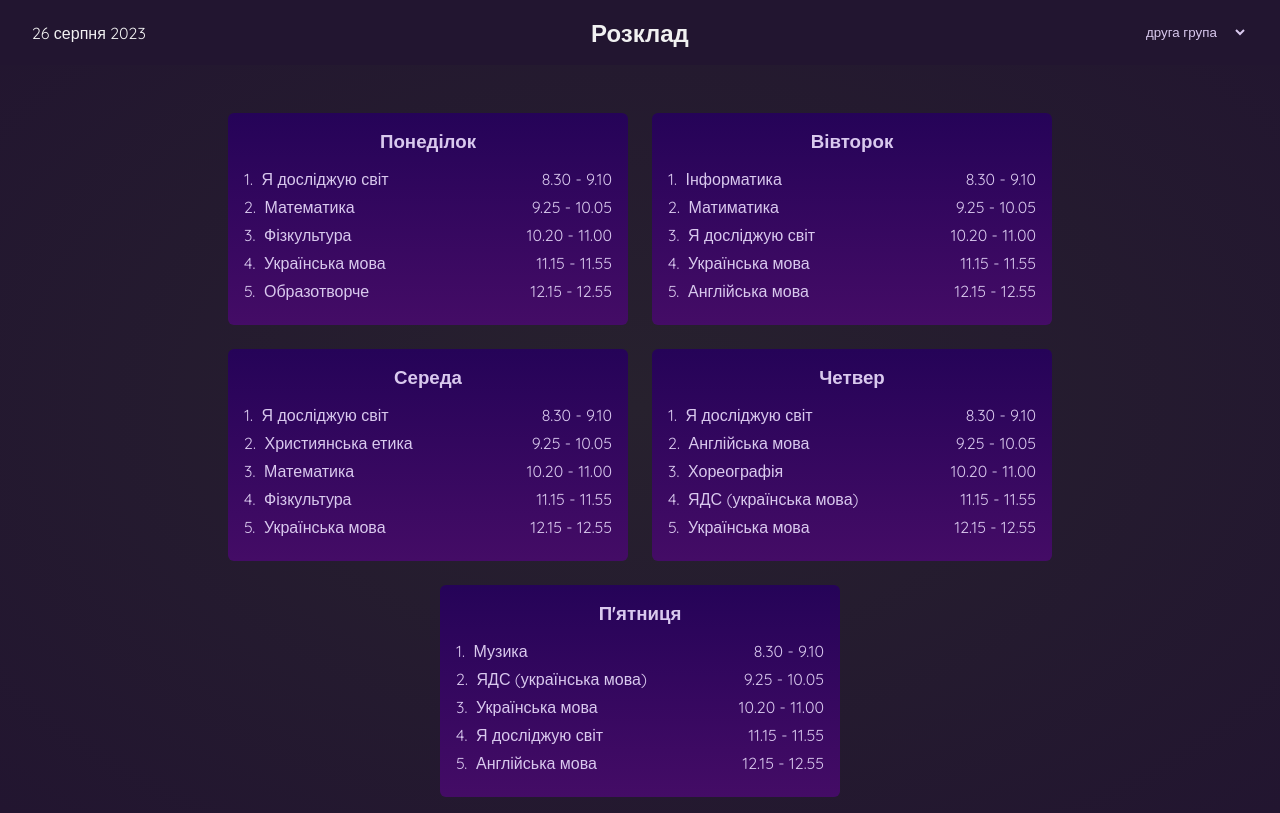
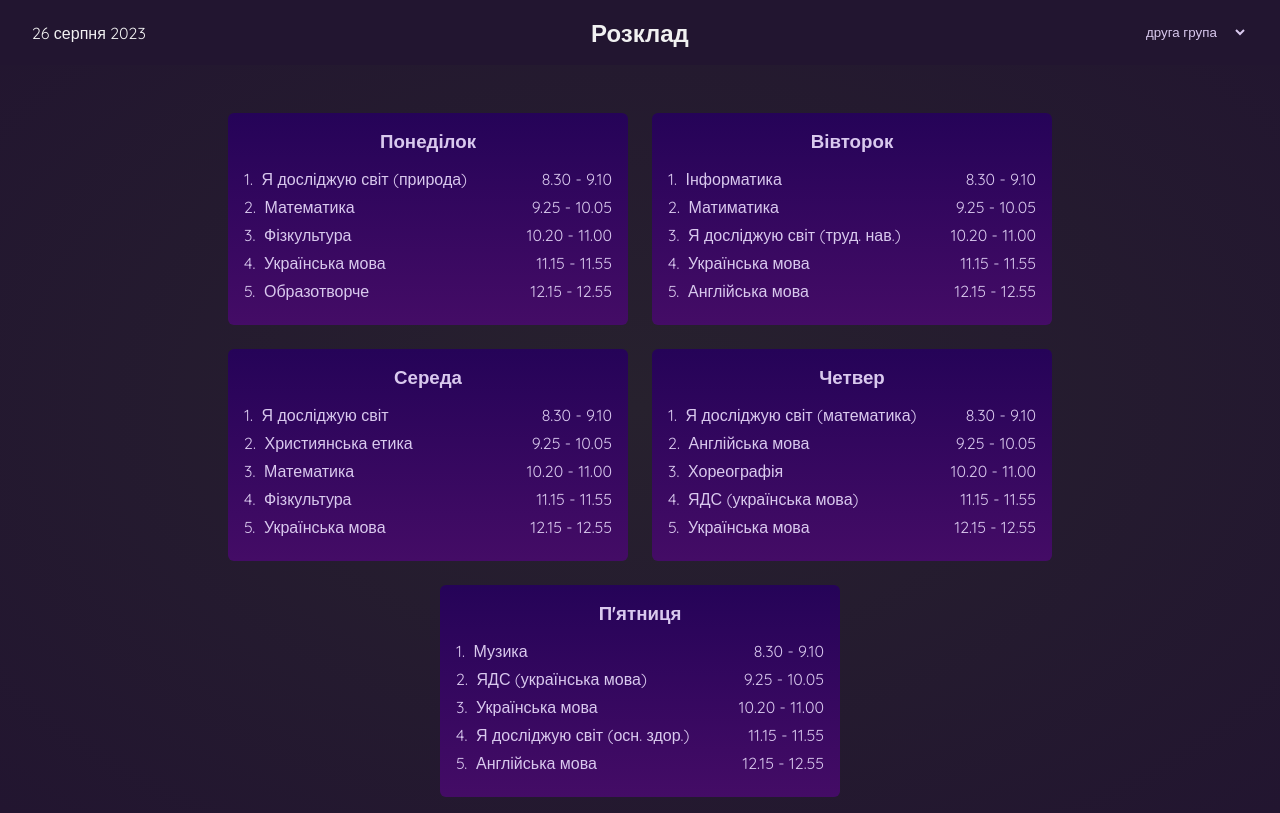
Before and after one commit to SerhiiStaryk/time-table2.0, a React (Create React App) app: page / in a window 1280 px wide. Built offline with nearby package versions, Linux system fonts and the light colour scheme.

Commit message:
Dev (#3)
* finish main functionality

* change time

* fix timetable

* fix code

* add google analytic

* change timetable

```diff
--- a/public/index.html
+++ b/public/index.html
@@ -24,6 +24,20 @@
       work correctly both with client-side routing and a non-root public URL.
       Learn how to configure a non-root public URL by running `npm run build`.
     -->
+    <!-- Google tag (gtag.js) -->
+    <script
+      async
+      src="https://www.googletagmanager.com/gtag/js?id=G-EKWMZWP95P"
+    ></script>
+    <script>
+      window.dataLayer = window.dataLayer || [];
+      function gtag() {
+        dataLayer.push(arguments);
+      }
+      gtag('js', new Date());
+
+      gtag('config', 'G-EKWMZWP95P');
+    </script>
     <title>Розклад</title>
   </head>
   <body>
--- a/src/constants/time-table.js
+++ b/src/constants/time-table.js
@@ -59,7 +59,7 @@
   {
     day: DAYS.mon,
     lessons: [
-      { name: 'Я досліджую світ', time: TIME[1] },
+      { name: 'Я досліджую світ (природа)', time: TIME[1] },
       { name: 'Математика', time: TIME[2] },
       { name: 'Фізкультура', time: TIME[3] },
       { name: 'Українська мова', time: TIME[4] },
@@ -71,7 +71,7 @@
     lessons: [
       { name: 'Інформатика', time: TIME[1] },
       { name: 'Матиматика', time: TIME[2] },
-      { name: 'Я досліджую світ', time: TIME[3] },
+      { name: 'Я досліджую світ (труд. нав.)', time: TIME[3] },
       { name: 'Українська мова', time: TIME[4] },
       { name: 'Англійська мова', time: TIME[5] },
     ],
@@ -89,7 +89,7 @@
   {
     day: DAYS.thu,
     lessons: [
-      { name: 'Я досліджую світ', time: TIME[1] },
+      { name: 'Я досліджую світ (математика)', time: TIME[1] },
       { name: 'Англійська мова', time: TIME[2] },
       { name: 'Хореографія', time: TIME[3] },
       { name: 'ЯДС (українська мова)', time: TIME[4] },
@@ -102,7 +102,7 @@
       { name: 'Музика', time: TIME[1] },
       { name: 'ЯДС (українська мова)', time: TIME[2] },
       { name: 'Українська мова', time: TIME[3] },
-      { name: 'Я досліджую світ', time: TIME[4] },
+      { name: 'Я досліджую світ (осн. здор.)', time: TIME[4] },
       { name: 'Англійська мова', time: TIME[5] },
     ],
   },
```
